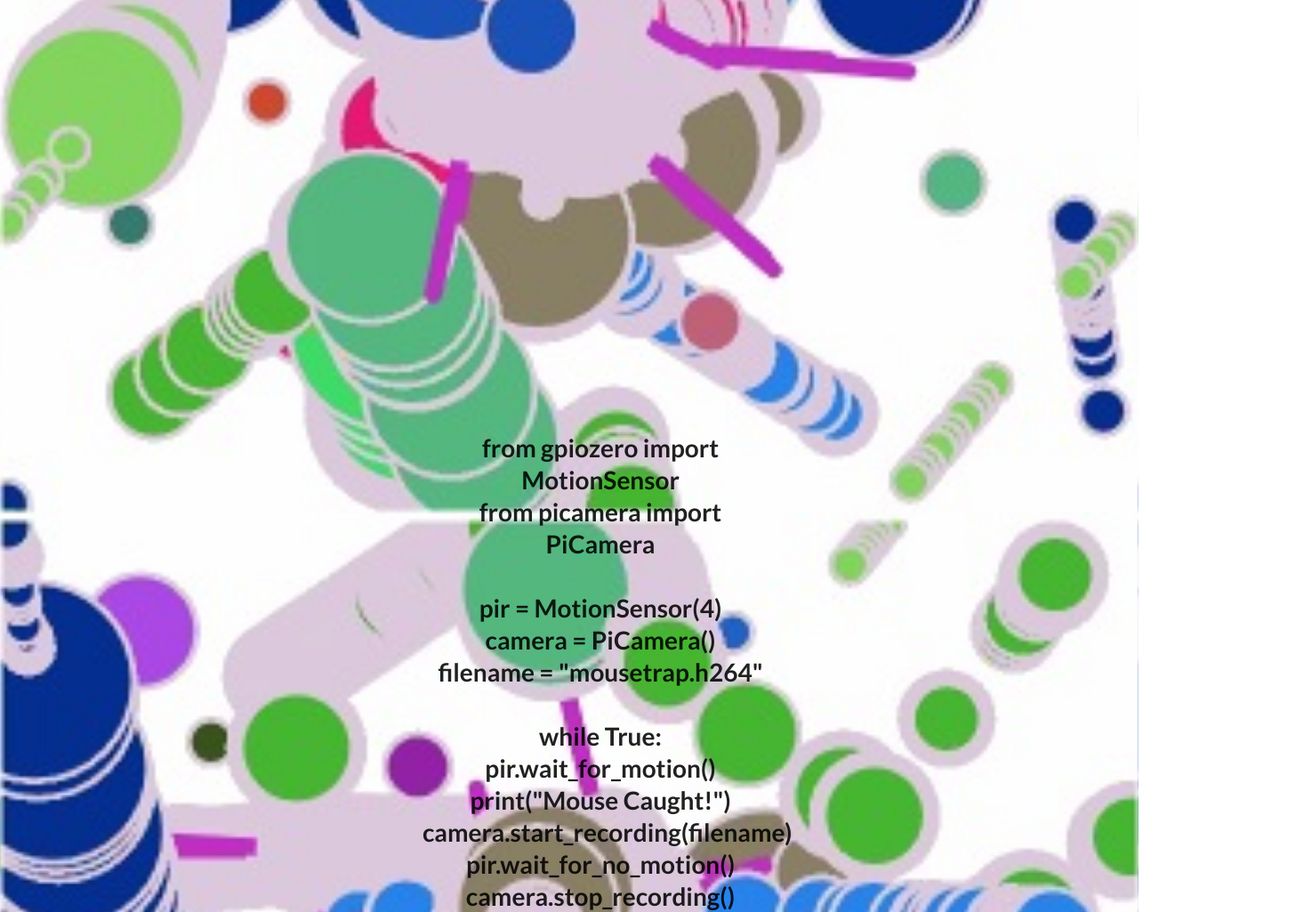
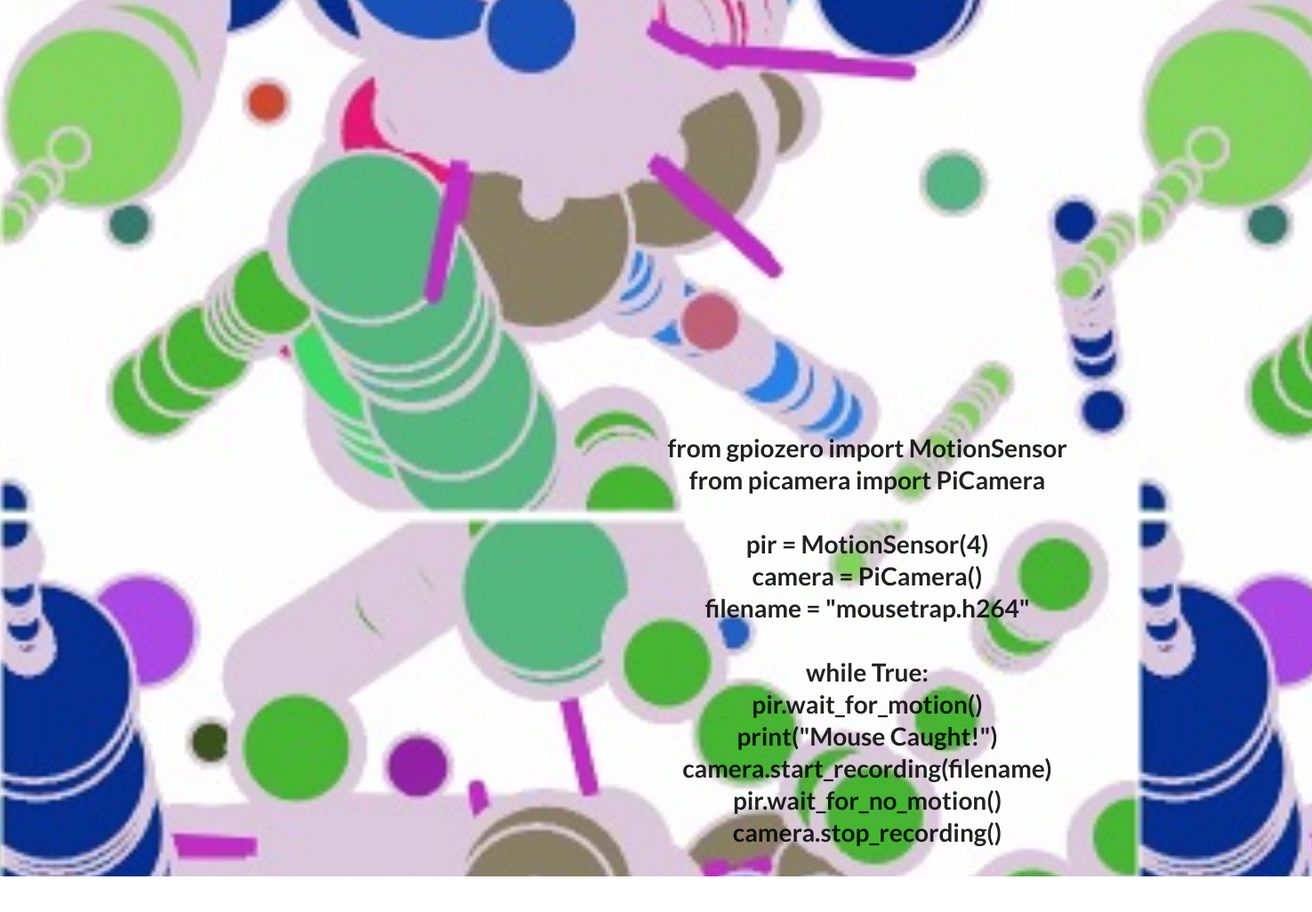
Before and after one commit to bigsurface/MotionDetected, a plain HTML site: page index.html in a window 1280 px wide. Shown: the part 713-1738 px from the top of the page at 89% size, 1475 px wide, since content can reach past the window. After the commit the page ends 1698 px from the top, so only its background shows below. Drawn offline with nearby package versions, Linux system fonts and the light colour scheme.

Commit message:
Update index.html

```diff
--- a/index.html
+++ b/index.html
@@ -26,7 +26,8 @@
         }
 
 	.python {
-            width: 400px;
+            width: 1000px;
+		height: 500px;
             margin-left: 475px;
             margin-top: 500px;
         }
```
